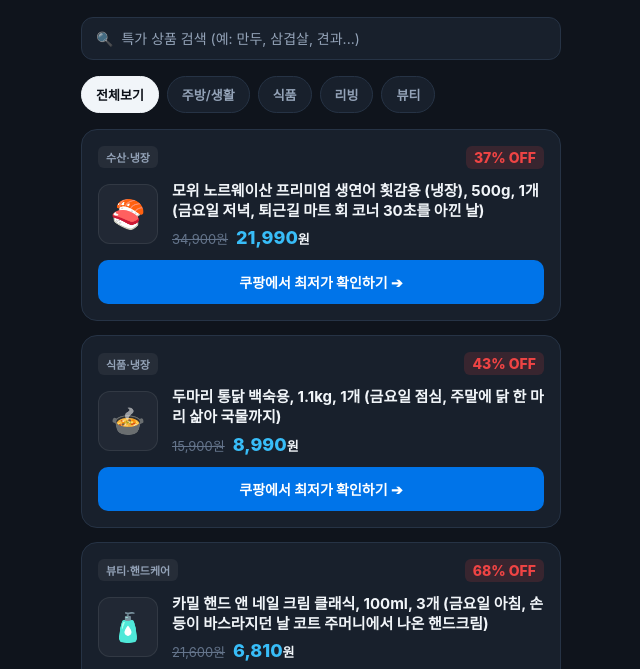
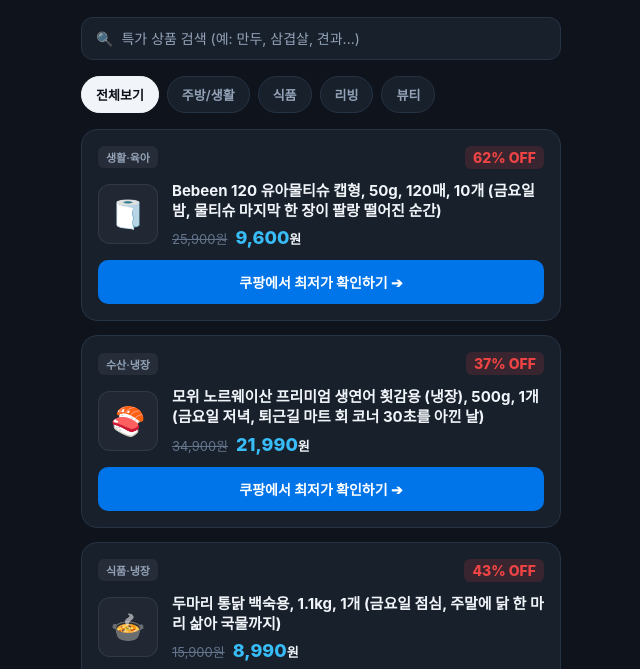
Before and after one commit to drvspace211/drvspace, a plain HTML site: page index.html in a window 1280 px wide. Shown: the part 131-800 px from the top of the page, without its empty margins (319-959 px from the left). Drawn offline with Linux system fonts and the light colour scheme.

Commit message:
feat: Bebeen 120 유아물티슈 캡형 10개 특가 추가 (11-20 21시)

```diff
--- a/index.html
+++ b/index.html
@@ -361,6 +361,27 @@
       <div class="empty-state-icon">🔎</div>
       <div class="empty-state-text">검색 결과가 없습니다.<br>다른 키워드로 검색해 보세요!</div>
     </div>
+    <!-- Item (11-20 21시 등록) -->
+    <div class="product-card" data-category="living">
+      <div class="card-top">
+        <span class="tag-category">생활·육아</span>
+        <span class="discount-badge">62% OFF</span>
+      </div>
+      <div class="card-body">
+        <div class="product-icon">🧻</div>
+        <div class="product-info">
+          <div class="product-title">Bebeen 120 유아물티슈 캡형, 50g, 120매, 10개 (금요일 밤, 물티슈 마지막 한 장이 팔랑 떨어진 순간)</div>
+          <div class="price-row">
+            <span class="price-origin">25,900원</span>
+            <span class="price-current">9,600<span class="price-unit">원</span></span>
+          </div>
+        </div>
+      </div>
+      <a href="https://link.coupang.com/a/iPIryr9jga" target="_blank" rel="noopener noreferrer" class="btn-buy">
+        쿠팡에서 최저가 확인하기 ➔
+      </a>
+    </div>
+
     <!-- Item (11-20 18시 등록) -->
     <div class="product-card" data-category="food">
       <div class="card-top">
```
